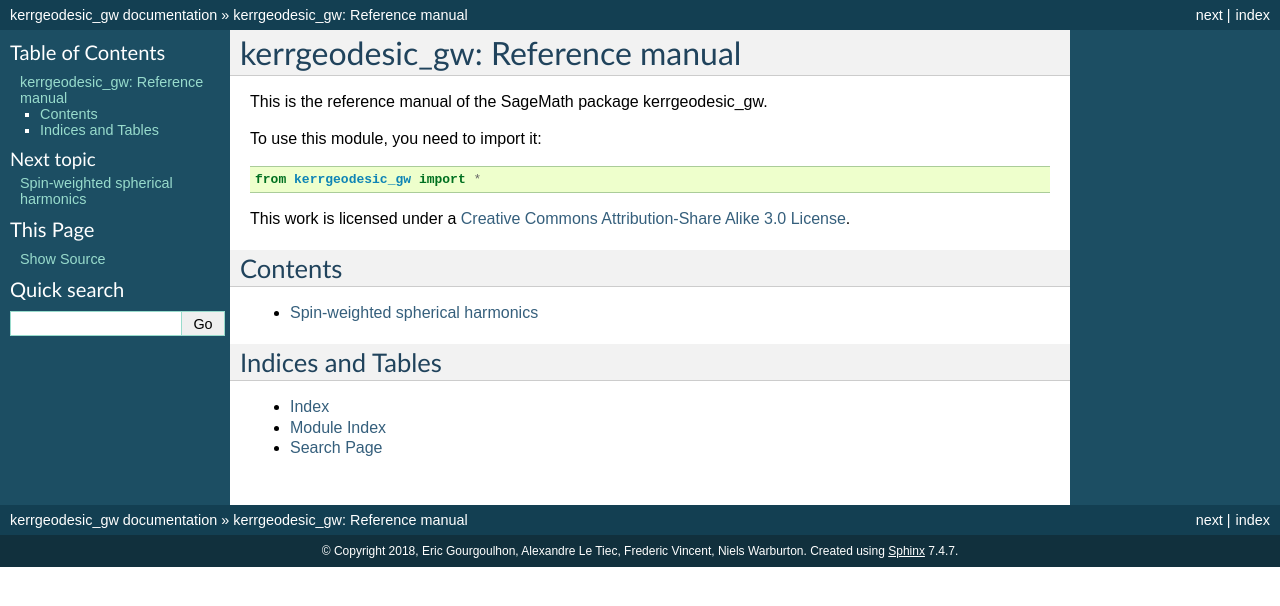
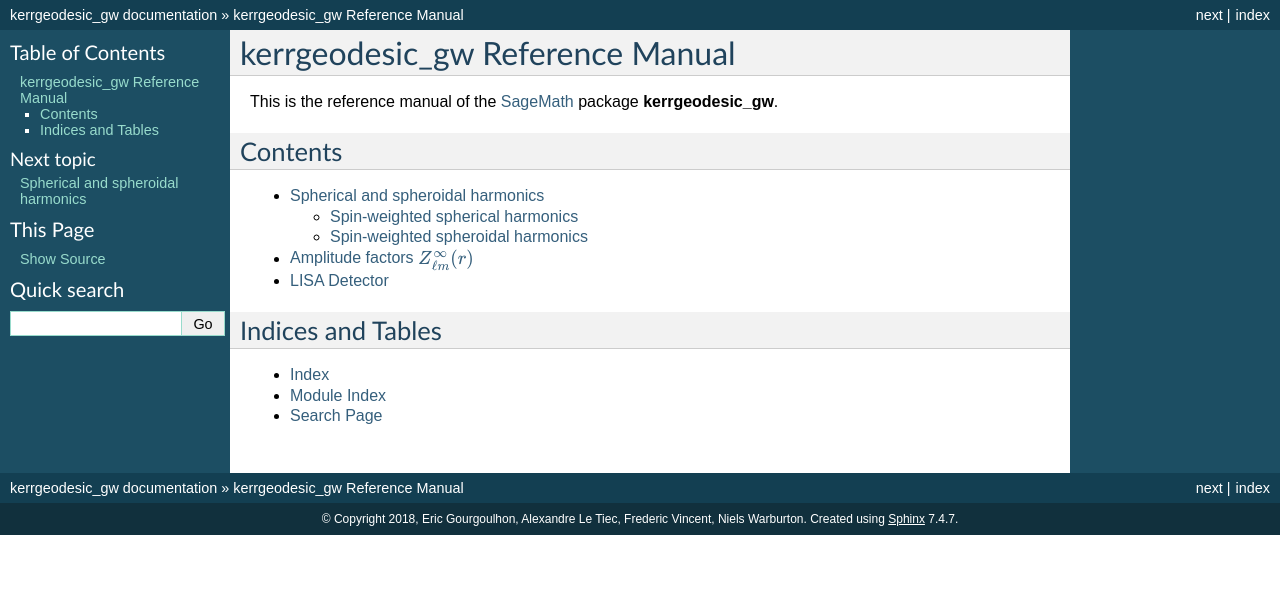
Before and after one commit to BlackHolePerturbationToolkit/kerrgeodesic_gw, a Sphinx documentation site: the page built from docs/source/index.rst, in a window 1280 px wide. Shown: the top 606 px of the page. Built offline with Sphinx 7.4.7, drawn with Linux system fonts in a browser that asks for light colours; formulas are drawn with MathJax 3; the version number could not be read and is left out.

```diff
--- a/docs/source/conf.py
+++ b/docs/source/conf.py
@@ -12,24 +12,24 @@
 # All configuration values have a default; values that are commented out
 # serve to show the default.
 
-# General information about the project.
-project = "kerrgeodesic_gw"
-copyright = "2018, Eric Gourgoulhon, Alexandre Le Tiec, Frederic Vincent, Niels Warburton"
-package_name = "kerrgeodesic_gw"
-package_folder = "../../kerrgeodesic_gw"
-authors = "2018, Eric Gourgoulhon, Alexandre Le Tiec, Frederic Vincent, Niels Warburton"
-
 import sys
 import os
 
 from sage.env import SAGE_DOC_SRC, SAGE_DOC, SAGE_SRC
 
+# General information about the project.
+project = "kerrgeodesic_gw"
+copyright = "2018, Eric Gourgoulhon, Alexandre Le Tiec, Frederic Vincent, Niels Warburton"
+package_name = "kerrgeodesic_gw"
+package_name_latex = r"kerrgeodesic\_gw"
+package_folder = "../../kerrgeodesic_gw"
+authors = "2018, Eric Gourgoulhon, Alexandre Le Tiec, Frederic Vincent, Niels Warburton"
+authors_latex = r"Eric Gourgoulhon, Alexandre Le Tiec,\\ Frederic Vincent, Niels Warburton"
+
 try:
     import sage.all
 except ImportError:
     raise RuntimeError("to build the documentation you need to be inside a Sage shell (run first the command 'sage -sh' in a shell")
-
-
 
 # If extensions (or modules to document with autodoc) are in another directory,
 # add these directories to sys.path here. If the directory is relative to the
@@ -163,7 +163,8 @@ html_theme_path = [os.path.join(SAGE_DOC_SRC, 'common', 'themes', 'sage')]
 # Add any paths that contain custom static files (such as style sheets) here,
 # relative to this directory. They are copied after the builtin static files,
 # so a file named "default.css" will overwrite the builtin "default.css".
-html_static_path = ['_static']
+#html_static_path = ['_static']
+html_static_path = []
 
 # Add any extra paths that contain custom files (such as robots.txt or
 # .htaccess) here, relative to this directory. These files are copied
@@ -232,8 +233,9 @@ latex_elements = {
 # (source start file, target name, title,
 #  author, documentclass [howto, manual, or own class]).
 latex_documents = [
-  ('index', package_name + '.tex', u'Documentation of ' + unicode(package_name),
-   authors, 'manual'),
+  ('index', package_name + '.tex',
+   u'Documentation of ' + unicode(package_name_latex),
+   authors_latex, 'manual'),
 ]
 
 # The name of an image file (relative to this directory) to place at the top of
--- a/docs/source/index.rst
+++ b/docs/source/index.rst
@@ -1,26 +1,19 @@
-=================================
-kerrgeodesic_gw: Reference manual
-=================================
+================================
+kerrgeodesic_gw Reference Manual
+================================
 
-This is the reference manual of the SageMath package kerrgeodesic_gw.
-
-To use this module, you need to import it::
-
-    from kerrgeodesic_gw import *
-
-
-This work is licensed under a `Creative Commons Attribution-Share Alike
-3.0 License`__.
-
-__ https://creativecommons.org/licenses/by-sa/3.0/
+This is the reference manual of the `SageMath <http://www.sagemath.org>`_
+package **kerrgeodesic_gw**.
 
 Contents
 ========
 
 .. toctree::
-   :maxdepth: 1
+   :maxdepth: 3
 
-   spin_weighted_spherical_harm
+   spher_harm
+   zinf
+   lisa_detector
 
 
 Indices and Tables
--- /dev/null
+++ b/docs/source/spher_harm.rst
@@ -0,0 +1,9 @@
+Spherical and spheroidal harmonics
+==================================
+
+.. toctree::
+   :maxdepth: 2
+
+   spin_weighted_spherical_harm
+
+   spin_weighted_spheroidal_harm
--- a/docs/source/spin_weighted_spherical_harm.rst
+++ b/docs/source/spin_weighted_spherical_harm.rst
@@ -1,5 +1,3 @@
-.. nodoctest
-
 Spin-weighted spherical harmonics
 =================================
 
--- /dev/null
+++ b/docs/source/spin_weighted_spheroidal_harm.rst
@@ -0,0 +1,6 @@
+Spin-weighted spheroidal harmonics
+==================================
+
+.. automodule:: kerrgeodesic_gw.spin_weighted_spheroidal_harm
+   :members:
+   :show-inheritance:
--- /dev/null
+++ b/docs/source/zinf.rst
@@ -0,0 +1,7 @@
+Amplitude factors `Z^\infty_{\ell m}(r)`
+========================================
+
+.. automodule:: kerrgeodesic_gw.zinf
+   :members:
+   :undoc-members:
+   :show-inheritance:
```
Also changed, not shown: README.md (+55 -6 lines), docs/source/lisa_detector.rst (added, +7 -0 lines), 3 other files.
